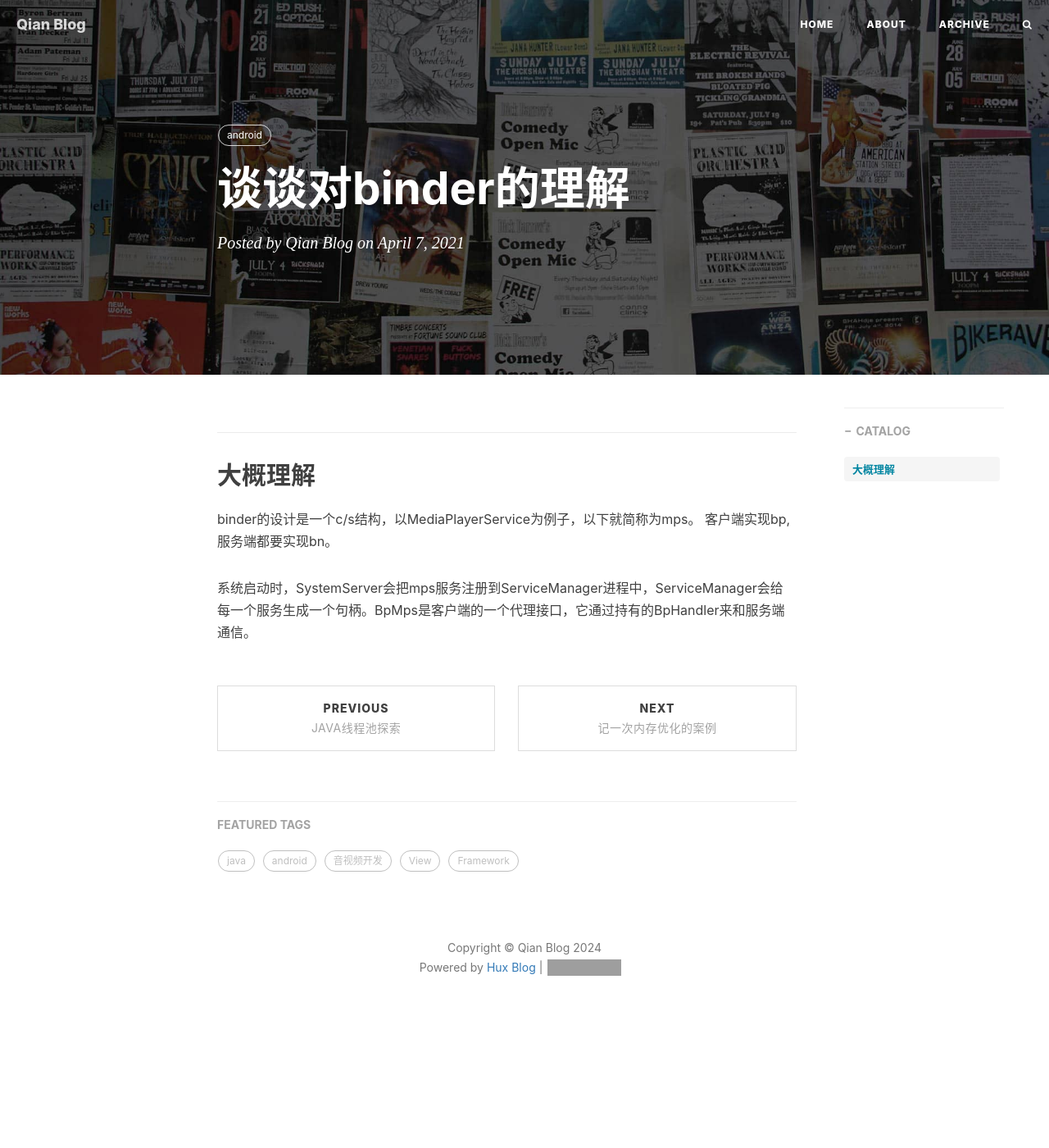
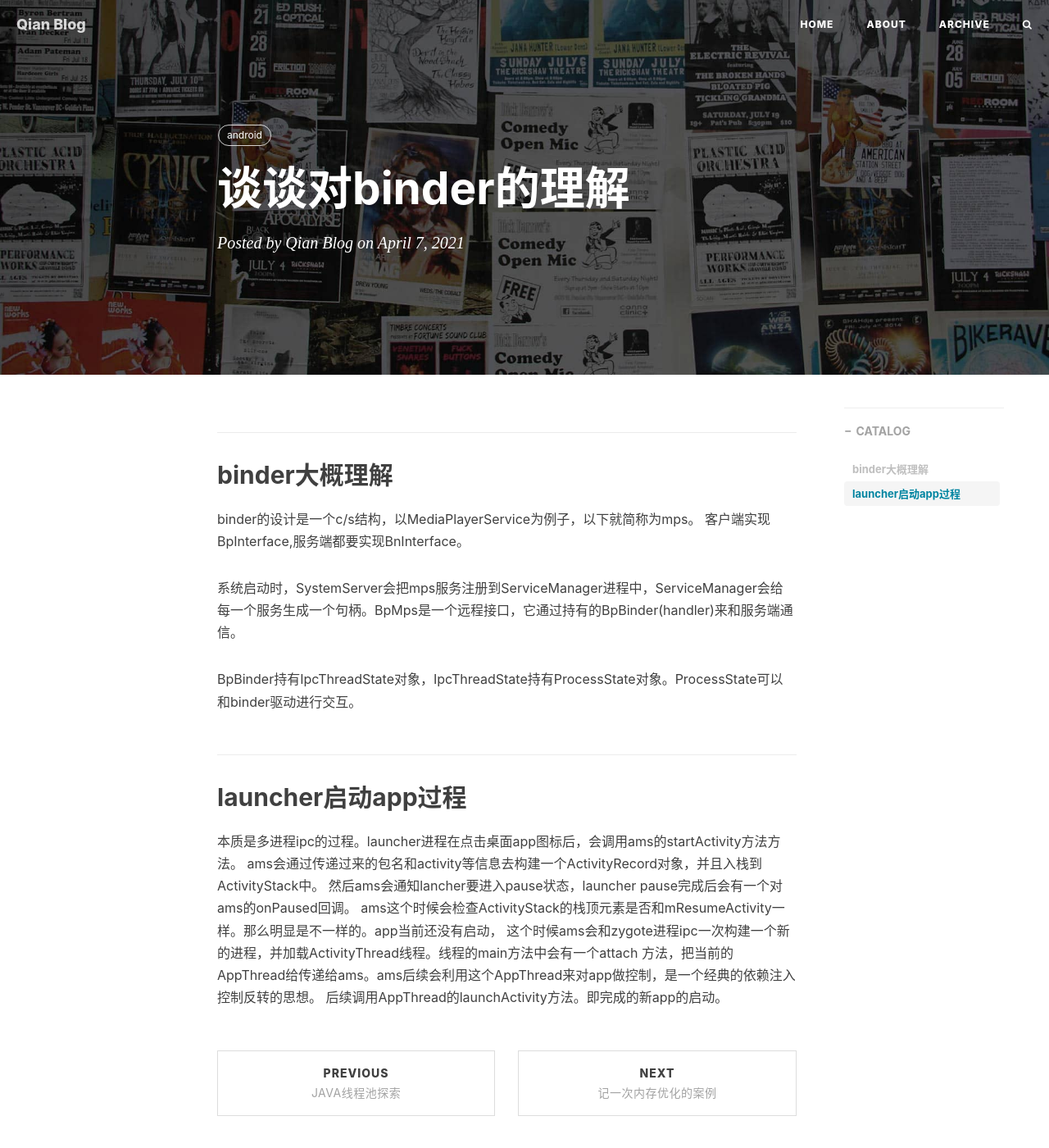
Before and after one commit to qianzheng0819/qianzheng0819.github.io, a Jekyll site: the page built from _posts/2021-04-21-谈谈对binder机制的理解.md, in a window 1280 px wide and 1400 px high. Shown: the whole window at 82% size. Built offline with Jekyll 4.4.1, drawn with Linux system fonts in a browser that asks for light colours; nearby versions of some CDN libraries; comment, search, counter and statistics services are not loaded; grey boxes are pictures that could not be loaded.

```diff
--- a/_posts/2021-04-21-谈谈对binder机制的理解.md
+++ b/_posts/2021-04-21-谈谈对binder机制的理解.md
@@ -6,11 +6,25 @@ tags:   android
 description:
 ---
 
-大概理解
+binder大概理解
 ------
 
 binder的设计是一个c/s结构，以MediaPlayerService为例子，以下就简称为mps。
-客户端实现bp,服务端都要实现bn。
+客户端实现BpInterface,服务端都要实现BnInterface。
 
 系统启动时，SystemServer会把mps服务注册到ServiceManager进程中，ServiceManager会给
-每一个服务生成一个句柄。BpMps是客户端的一个代理接口，它通过持有的BpHandler来和服务端通信。
+每一个服务生成一个句柄。BpMps是一个远程接口，它通过持有的BpBinder(handler)来和服务端通信。
+
+BpBinder持有IpcThreadState对象，IpcThreadState持有ProcessState对象。ProcessState可以和binder驱动进行交互。
+
+
+launcher启动app过程
+-----------
+
+本质是多进程ipc的过程。launcher进程在点击桌面app图标后，会调用ams的startActivity方法方法。
+ams会通过传递过来的包名和activity等信息去构建一个ActivityRecord对象，并且入栈到ActivityStack中。
+然后ams会通知lancher要进入pause状态，launcher pause完成后会有一个对ams的onPaused回调。
+ams这个时候会检查ActivityStack的栈顶元素是否和mResumeActivity一样。那么明显是不一样的。app当前还没有启动，
+这个时候ams会和zygote进程ipc一次构建一个新的进程，并加载ActivityThread线程。线程的main方法中会有一个attach
+方法，把当前的AppThread给传递给ams。ams后续会利用这个AppThread来对app做控制，是一个经典的依赖注入控制反转的思想。
+后续调用AppThread的launchActivity方法。即完成的新app的启动。
```
Also changed, not shown: _doc/tmp1.md (added, +56 -0 lines), _posts/2021-04-07-java线程池探索.md (+2 -0 lines), assets/images/2021-pic/p13.png (added).
